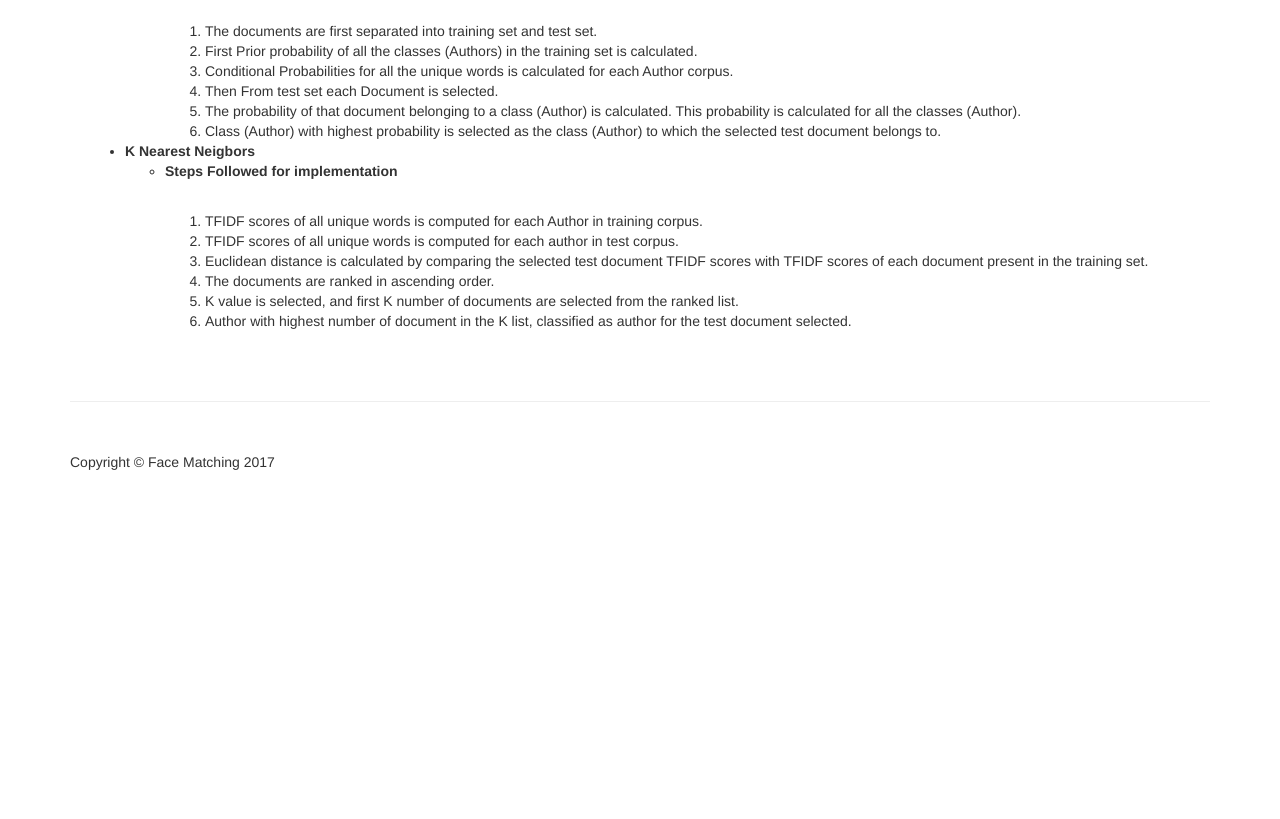
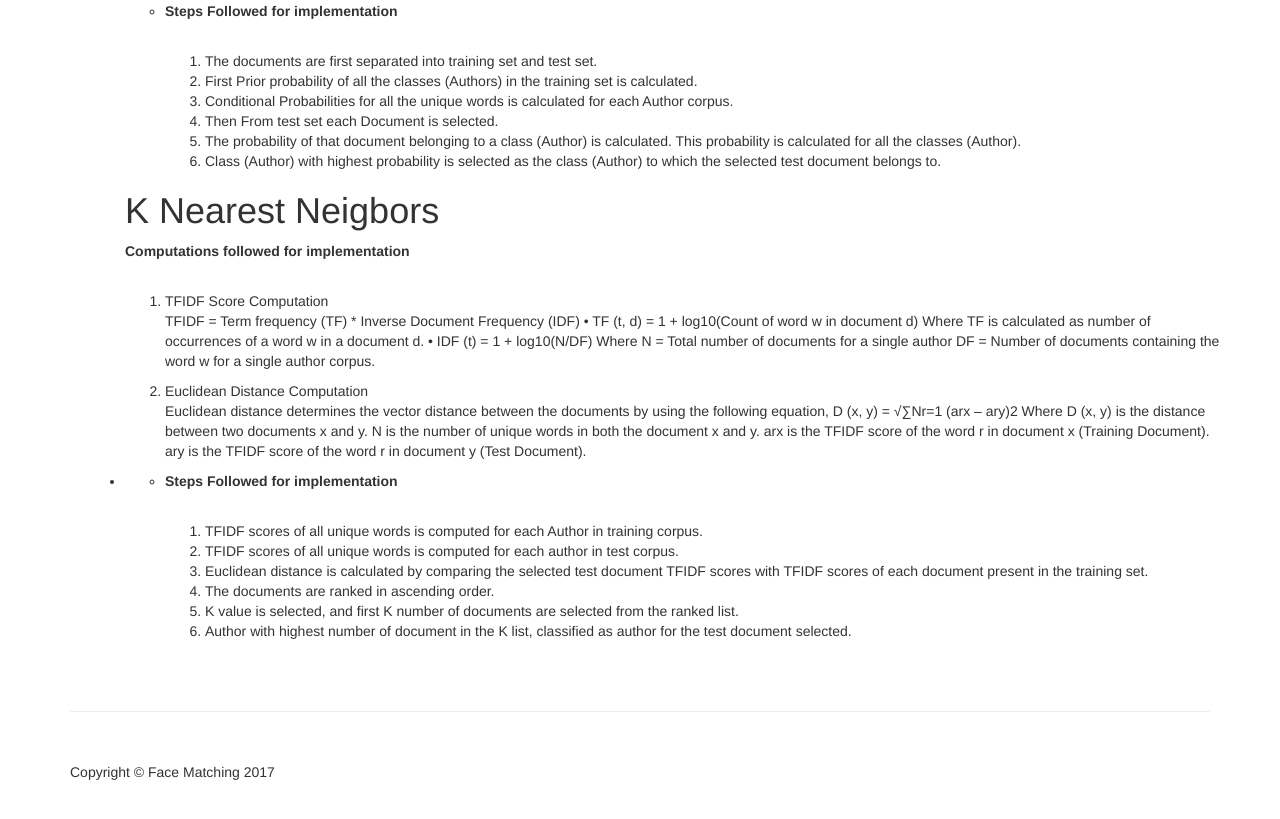
Before and after one commit to venkateshperumal199/cloudproject, a plain HTML site: page implem.html in a window 1280 px wide. Shown: the part 1559-2378 px from the top of the page. Before the commit the page ends 2091 px from the top, so only its background shows below. Drawn offline with Linux system fonts and the light colour scheme.

Commit message:
commit23

```diff
--- a/implem.html
+++ b/implem.html
@@ -105,11 +105,11 @@
 
         </div>
         <div class="container">
-        <h1>Implementation</h1>
+        <h1>Logistic Regression</h1>
         <p>
         <ul>
         <li>
-            <b>Logistic Regression</b>
+            <b></b>
             <ul>
             <li> We have implemented a standard logistic regression model in this project. We aim at obtaining weights which could maximize the likeliness or likelihood of obtaining our data and model it in such a way that it is able to clearly distinguish the target values. We use the concept of maximum likelihood estimation to obtain the result. The problem of optimization is resolved using gradient ascent as the maximization of likelihood in logistic regression is devoid of a closed form solution.
             </li>
@@ -153,7 +153,8 @@ To obtain the gradient of the log-likelihood, we take a derivative of the given
             </ul>
 
         </li>
-        <li> <b>Naive Bayes Classifier </b>
+        <h1>Naive Bayes Classifier</h1>
+        <li> <b> </b>
         <p><b>Computations followed for implementation</b></p><br>
         <ol>
         <li> Calculation of Prior Probability on Training set </li>
@@ -194,7 +195,29 @@ To obtain the gradient of the log-likelihood, we take a derivative of the given
 
         </ol>
         </ul>
-        <li> <b>K Nearest Neigbors</b>
+        <h1>K Nearest Neigbors</h1>
+        <p><b>Computations followed for implementation</b></p><br>
+        <ol>
+        <li> TFIDF Score Computation </li>
+        <p>
+        TFIDF = Term frequency (TF) * Inverse Document Frequency (IDF)
+        •   TF (t, d) = 1 + log10(Count of word w in document d)
+        Where TF is calculated as number of occurrences of a word w in a document d.
+        •   IDF (t) = 1 + log10(N/DF)
+        Where N = Total number of documents for a single author
+        DF = Number of documents containing the word w for a single author corpus.
+        </p>
+        <li> Euclidean Distance Computation </li>
+        <p>
+        Euclidean distance determines the vector distance between the documents by using the following equation,
+        D (x, y) = √∑Nr=1 (arx – ary)2
+        Where D (x, y) is the distance between two documents x and y.
+        N is the number of unique words in both the document x and y.
+            arx is the TFIDF score of the word r in document x (Training Document).
+            ary is the TFIDF score of the word r in document y (Test Document).
+        </p>
+        </ol>
+        <li> <b></b>
         <ul>
         <li>
             <p><b>Steps Followed for implementation</b></p><br>
```
